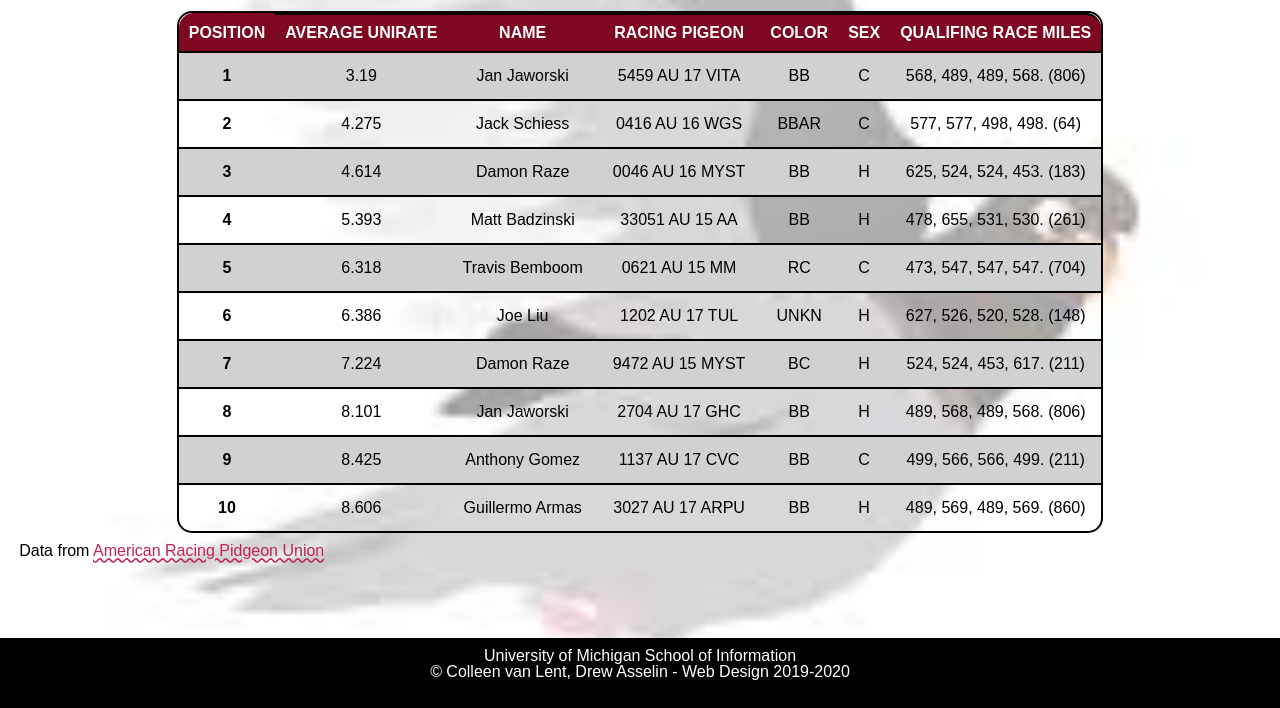
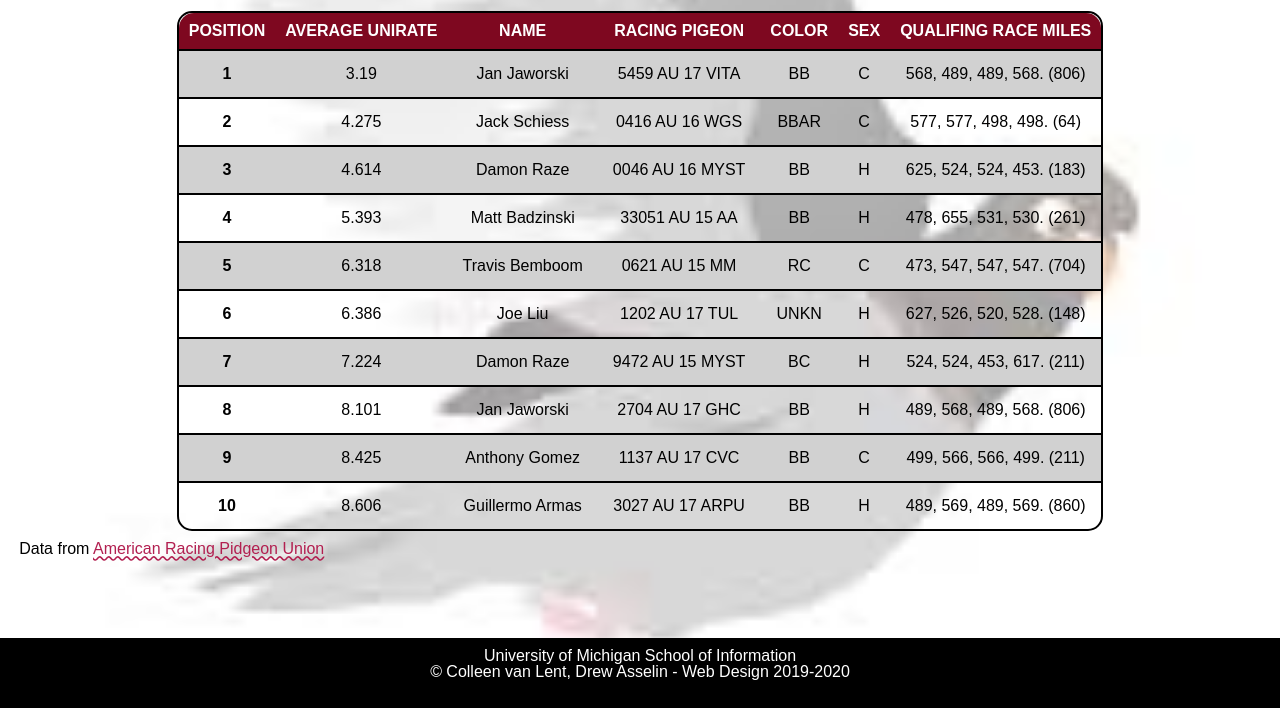
Before and after one commit to jforan/539_homework3, a plain HTML site: page index.html in a window 1280 px wide. Shown: the part 92-800 px from the top of the page. Drawn offline with Linux system fonts and the light colour scheme; a web font is replaced by a local one.

Commit message:
Add files via upload

```diff
--- a/css/style.css
+++ b/css/style.css
@@ -35,7 +35,7 @@ p{
 }
 
 a{
-  color: #C12258;
+  color: #B21F50;
   font-size: 16px;
   text-decoration-line: underline;
   text-decoration-style: wavy;
@@ -62,19 +62,17 @@ table{
 }
 
 .rowhead{
-  /* border-top: black solid 2px; */
+  border-top: black solid 2px;
 }
 
-td, th {
-    border-top:solid black 2px;
+tr td {
+    border-top: solid black 2px;
 }
 
 td{
-  /* display: block; */
   padding: 15px;
   text-align: center;
 }
-
 
 tr:nth-child(odd) {
   background-color: #D1D1D1
@@ -97,17 +95,14 @@ thead th:first-child {
 
 thead th:last-child {
   border-radius: 0px 15px 0px 0px;
-  border-collapse: collapse;
 }
 
 tbody tr:last-child th:first-child {
   border-radius: 0px 0px 0px 15px;
-  border-collapse: collapse;
 }
 
 tbody tr:last-child td:last-child {
   border-bottom-right-radius: 15px;
-  border-collapse: collapse;
 }
 
 footer p{
```
